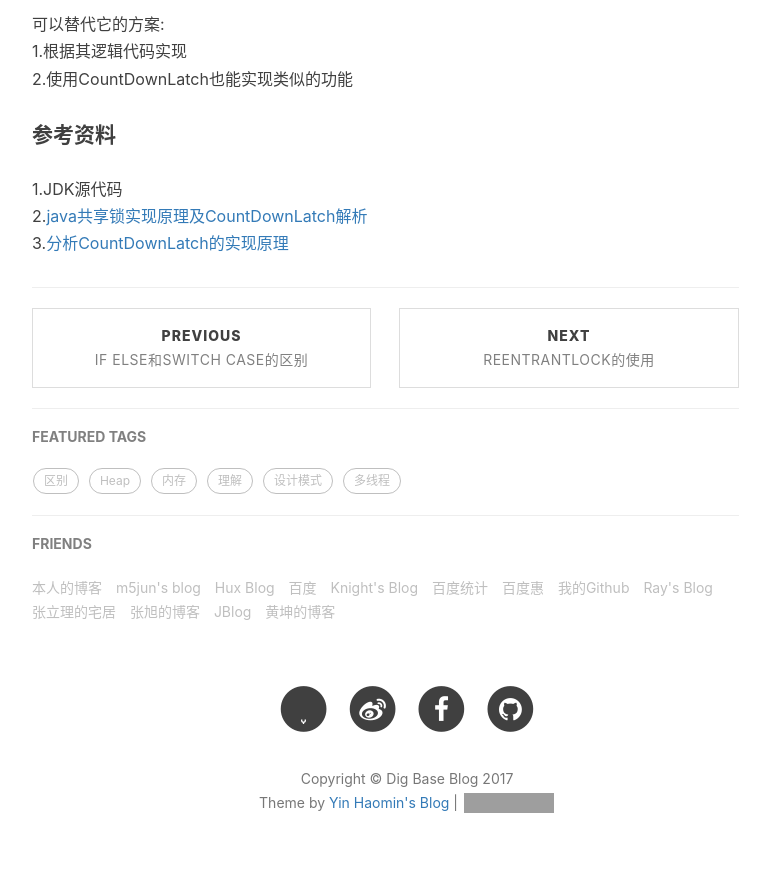
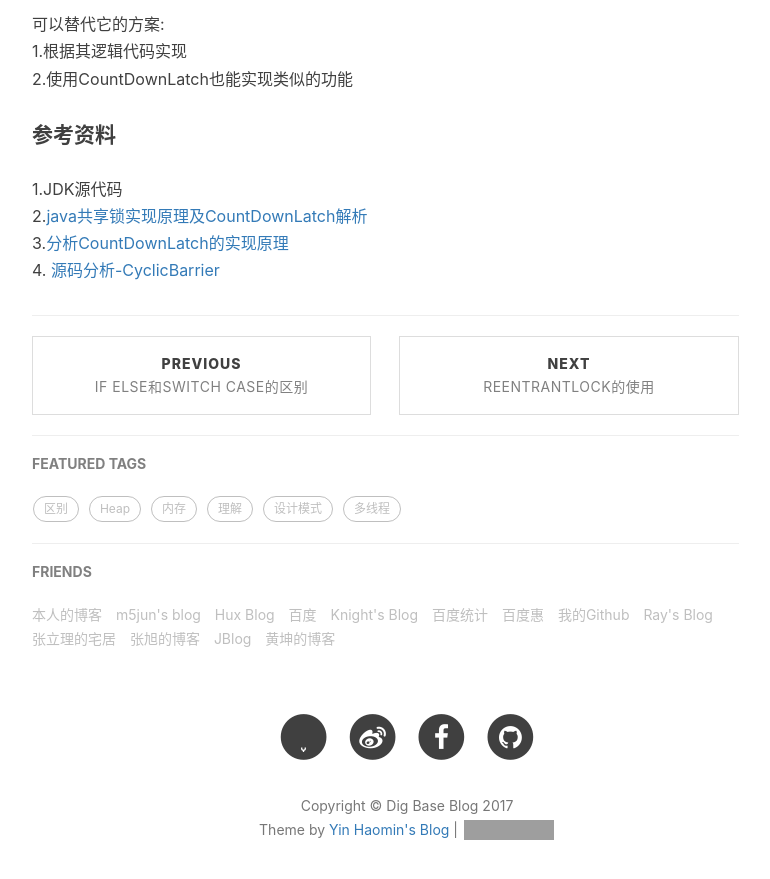
Before and after one commit to baiscjava/basicjava.github.io, a Jekyll site: the page built from _posts/2017-06-22-CountDownLatch和CyclicBarrier的原理.md, in a window 1280 px wide and 900 px high, scrolled down 2744 px. Shown: the top 879 px of the window, without its empty margins (233-1003 px from the left). Built offline with Jekyll 4.4.1, drawn with Linux system fonts in a browser that asks for light colours; nearby versions of some CDN libraries; comment, search, counter and statistics services are not loaded; grey boxes are pictures that could not be loaded.

Commit message:
Update 2017-06-22-CountDownLatch和CyclicBarrier的原理.md

```diff
--- a/_posts/2017-06-22-CountDownLatch和CyclicBarrier的原理.md
+++ b/_posts/2017-06-22-CountDownLatch和CyclicBarrier的原理.md
@@ -46,3 +46,4 @@ CyclicBarrier在多线程中应用于这种场景:<br>
 1.JDK源代码<br>
 2.[java共享锁实现原理及CountDownLatch解析](http://blog.csdn.net/yanyan19880509/article/details/52349056)<br>
 3.[分析CountDownLatch的实现原理](http://www.jianshu.com/p/fe027772e156)<br>
+4.[ 源码分析-CyclicBarrier](http://blog.csdn.net/u011518120/article/details/55252951)
```
